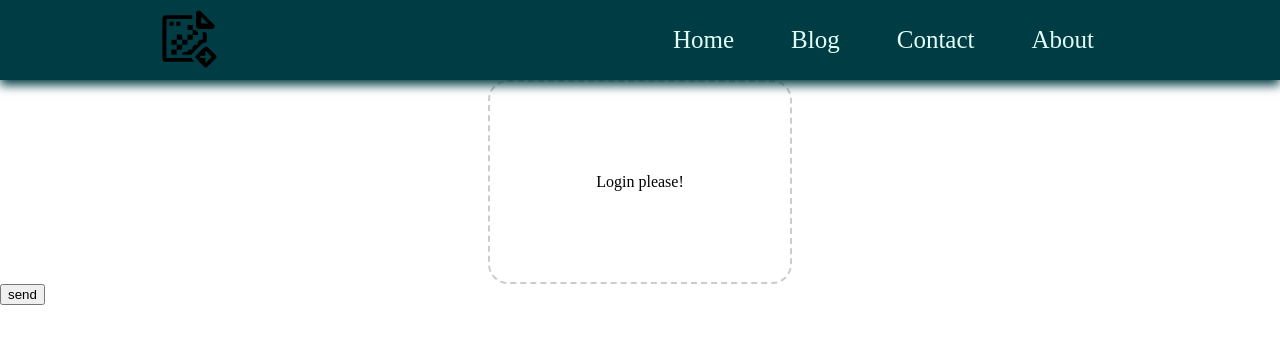
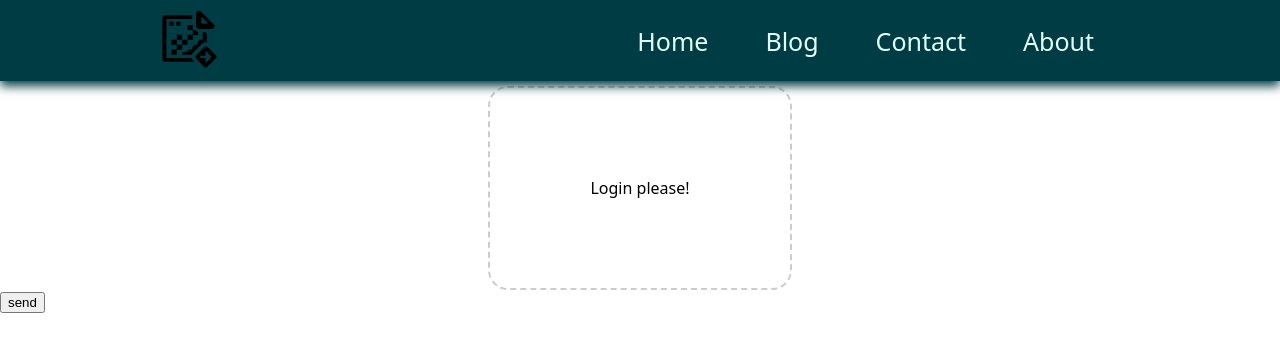
Before and after one commit to ProWilliam/Formating-images, a Flask app: page / in a window 1280 px wide. Shown: the top 352 px of the page. Run offline with Flask 3, Linux system fonts and the light colour scheme.

Commit message:
typography and global font style

```diff
--- a/static/css/indexStyle.css
+++ b/static/css/indexStyle.css
@@ -1,3 +1,8 @@
+html {
+  font-family: 'Roboto Mono', system-ui, sans-serif;
+  scroll-behavior: smooth;
+}
+
 body {
   margin: 0;
 }
```
